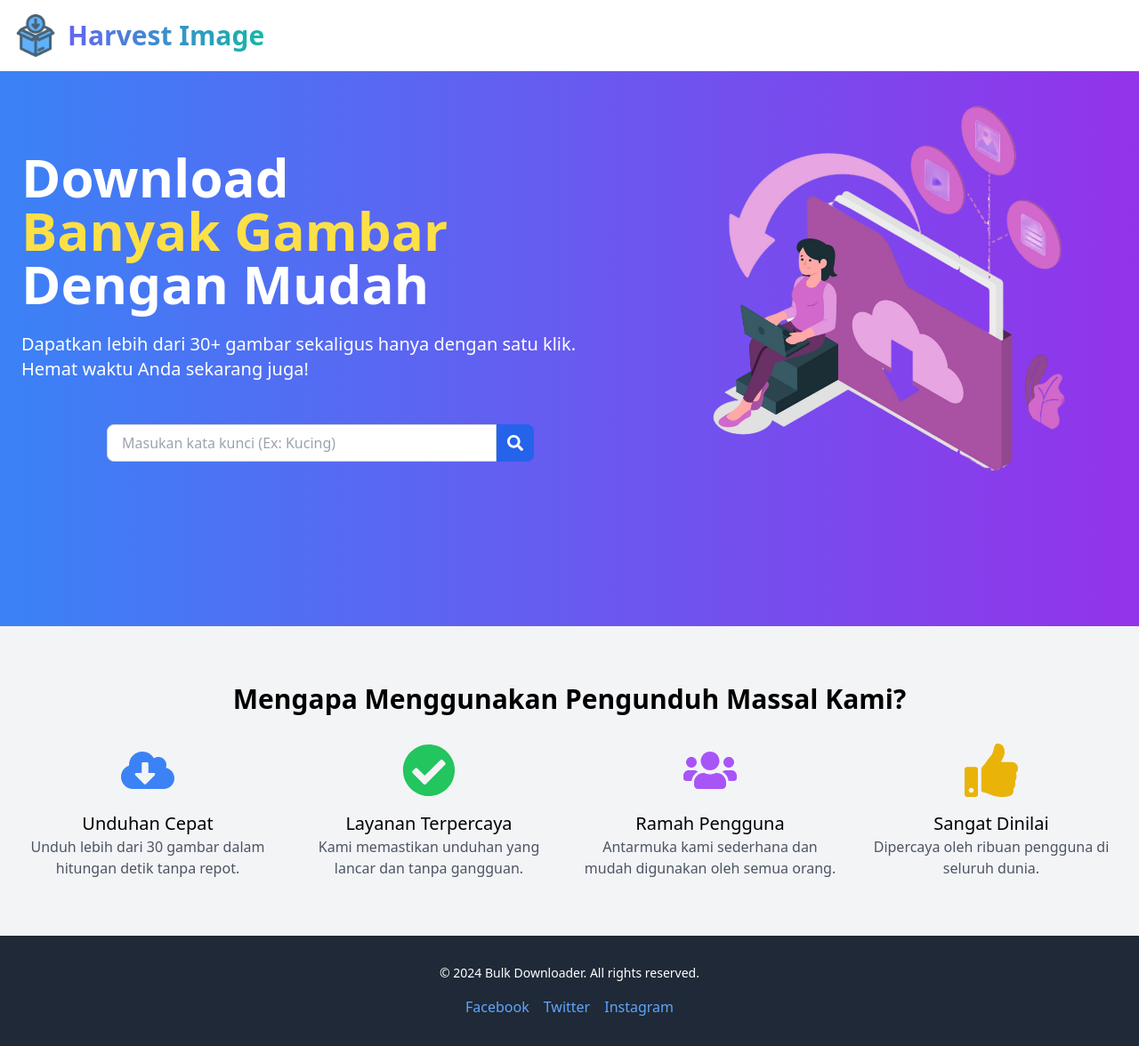
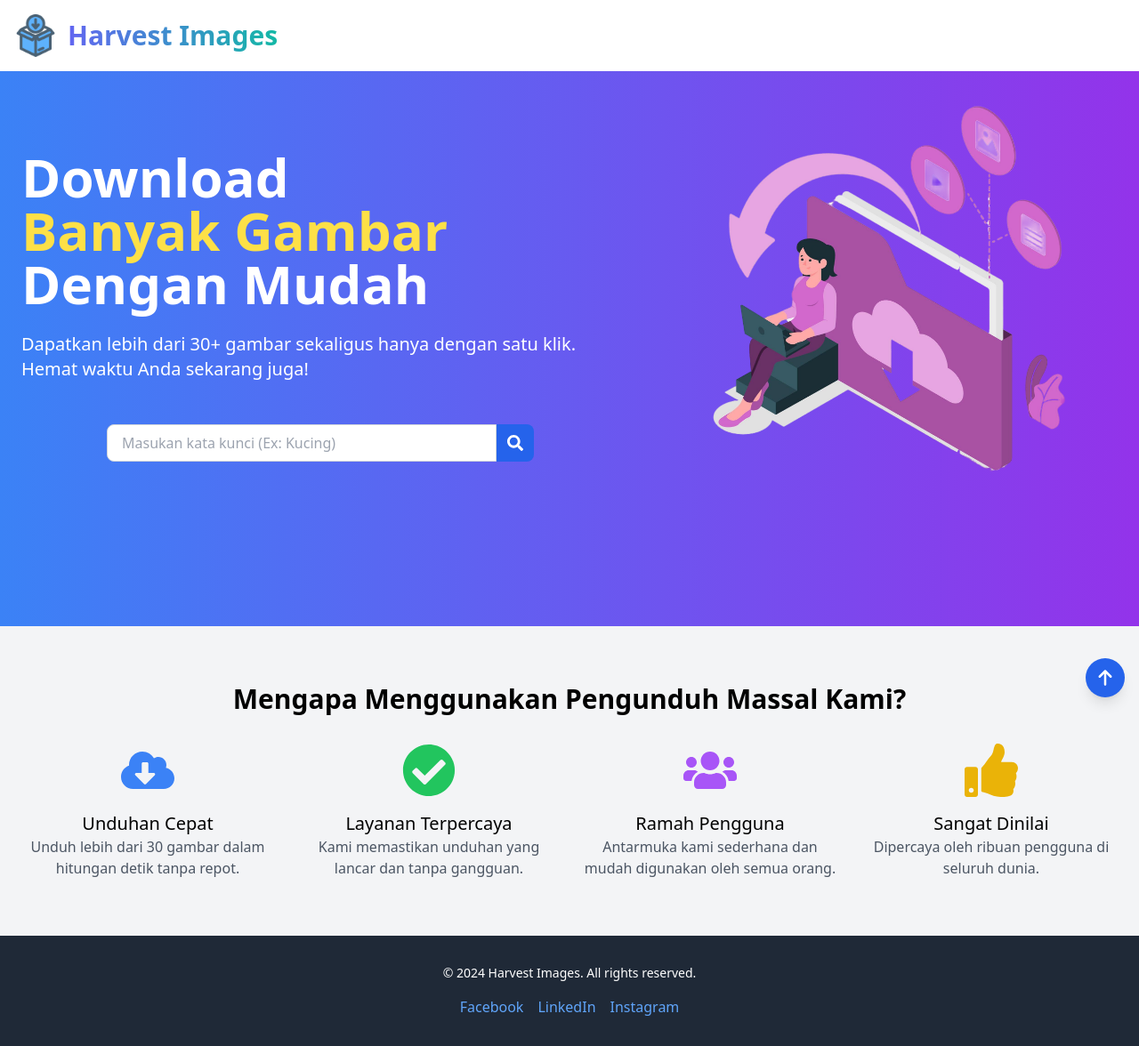
Before and after one commit to Anjaszz/Image-Harvest, a React (Vite) app: page / in a window 1280 px wide. Shown: the whole page at 89% size. Built offline with nearby package versions, Linux system fonts and the light colour scheme.

Commit message:
Final project

```diff
--- a/index.html
+++ b/index.html
@@ -4,7 +4,7 @@
     <meta charset="UTF-8" />
     <link rel="icon"  href="/logo.png" />
     <meta name="viewport" content="width=device-width, initial-scale=1.0" />
-    <title>Harvest Image</title>
+    <title>Harvest Images</title>
   </head>
   <body>
     <div id="root"></div>
--- a/src/components/BackToTop.jsx
+++ b/src/components/BackToTop.jsx
@@ -14,7 +14,7 @@ function BackToTop() {
   return (
     <div
     onClick={backToTop}
-    className="fixed bottom-4 right-4 bg-violet-600 text-white p-3 rounded-full shadow-lg cursor-pointer hover:bg-violet-700 transition duration-300 ease-in-out"
+    className="fixed bottom-4 right-4 bg-blue-600 text-white p-3 rounded-full shadow-lg cursor-pointer hover:bg-blue-700 transition duration-300 ease-in-out"
 >
     <FaArrowUp className="text-xl" />
 </div>
--- a/src/pages/Home.jsx
+++ b/src/pages/Home.jsx
@@ -1,5 +1,6 @@
 import InputAndSearchButton from "../components/inputButton";
 import { FaCheckCircle, FaCloudDownloadAlt, FaUsers, FaThumbsUp } from 'react-icons/fa';
+import BackToTop from "../components/BackToTop";
 
 function Home() {
   return (
@@ -8,7 +9,7 @@ function Home() {
   <div className="container mx-auto px-4">
     <div className="flex items-center justify-center md:justify-start">
       <img src="/logo.png" alt="Logo" className="w-12 h-12 mr-3" />
-      <h1 className="bg-clip-text text-transparent bg-gradient-to-r from-indigo-500 to-teal-500  font-black text-lg xl:text-3xl">Harvest Image</h1>
+      <h1 className="bg-clip-text text-transparent bg-gradient-to-r from-indigo-500 to-teal-500  font-black text-lg xl:text-3xl">Harvest Images</h1>
     </div>
   </div>
 </header>
@@ -67,14 +68,15 @@ function Home() {
       {/* Footer */}
       <footer className="bg-gray-800 text-white py-8">
         <div className="container mx-auto px-6 text-center">
-          <p className="text-sm mb-4">&copy; 2024 Bulk Downloader. All rights reserved.</p>
+          <p className="text-sm mb-4">&copy; 2024 Harvest Images. All rights reserved.</p>
           <div className="flex justify-center space-x-4">
-            <a href="#" className="text-blue-400">Facebook</a>
-            <a href="#" className="text-blue-400">Twitter</a>
-            <a href="#" className="text-blue-400">Instagram</a>
+            <a href="https://www.facebook.com/anjasRanii" className="text-blue-400">Facebook</a>
+            <a href="https://www.linkedin.com/in/anjas-rani-562396212" className="text-blue-400">LinkedIn</a>
+            <a href="https://instagram.com/anjaszz_" className="text-blue-400">Instagram</a>
           </div>
         </div>
       </footer>
+      <BackToTop/>
     </>
   );
 }
--- a/src/pages/PackView.jsx
+++ b/src/pages/PackView.jsx
@@ -17,7 +17,7 @@ function PackView() {
    const [imagePreviewSrc, setImagePreviewSrc] = useState("")
    const [bgColor, setBgColor] = useState("")
    const [previewPhotosArray, setPreviewPhotosArray] = useState([])
-   const key = "g7d7KRxOl8fE437qOTxlsf9XYcd3ApDgtZlLs5XMa3Y"
+   const apiKey = import.meta.env.VITE_API_KEY;
 
    const collectionPhotos = previewPhotosArray.map((photo) => {
       return (
@@ -37,7 +37,7 @@ function PackView() {
    const [downloadIndicator, setDownloadIndicator] = useState(false)
 
    useEffect(() => {
-      fetch(`https://api.unsplash.com/collections/${collectionId}/photos?client_id=${key}&per_page=30`)
+      fetch(`https://api.unsplash.com/collections/${collectionId}/photos?client_id=${apiKey}&per_page=30`)
       .then(response => response.json())
       .then(photos => {
          setError(false)
@@ -56,7 +56,7 @@ function PackView() {
    let images = []
 
    function handleImageDownload() {
-      return fetch(`https://api.unsplash.com/collections/${collectionId}/photos?client_id=${key}&page=${page}&per_page=${perPage}`)
+      return fetch(`https://api.unsplash.com/collections/${collectionId}/photos?client_id=${apiKey}&page=${page}&per_page=${perPage}`)
       .then(response => response.json())
       .then(data => {
          images.push(...data)
```
Also changed, not shown: 1 other file (tests, documents, lock files or other folders).
